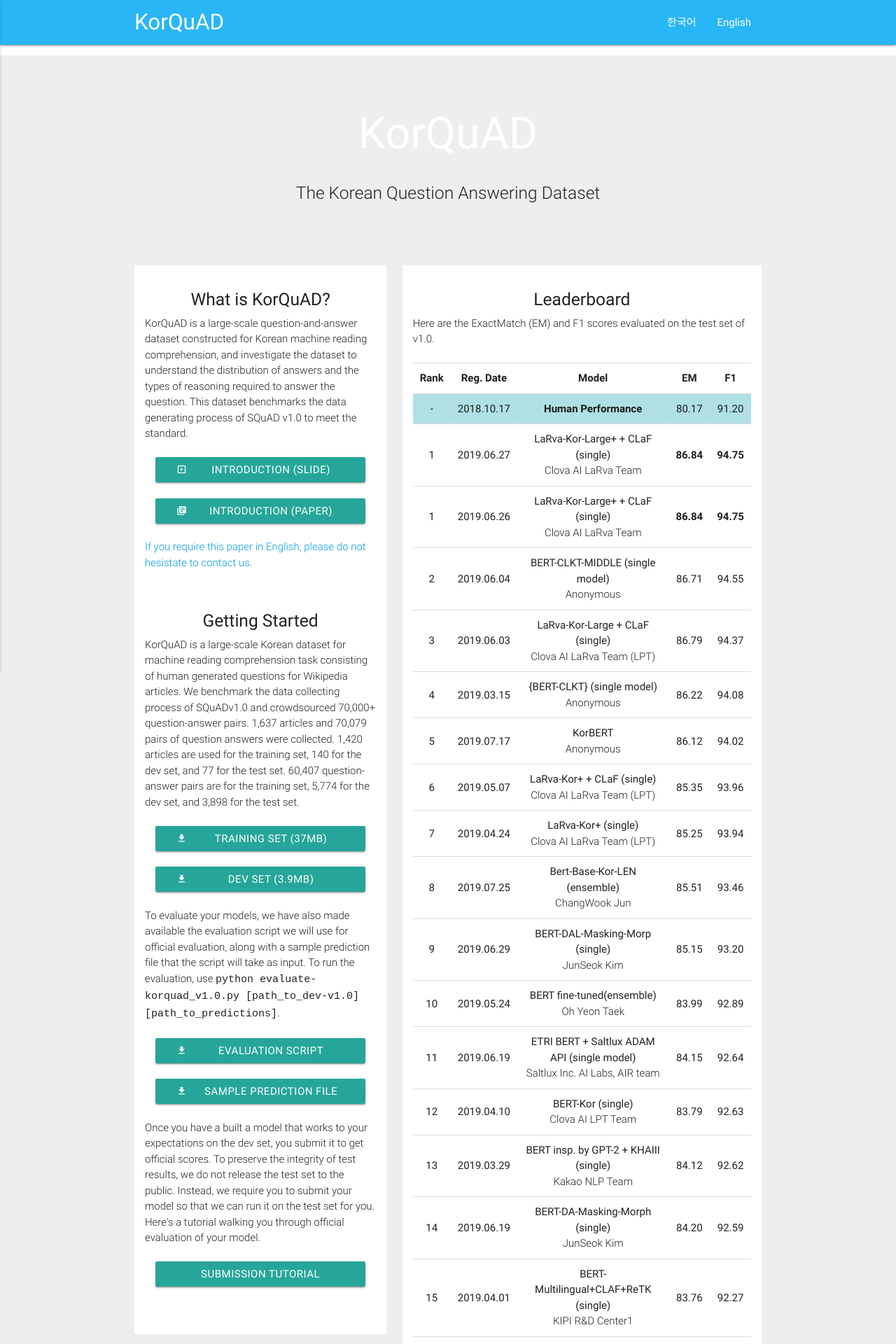
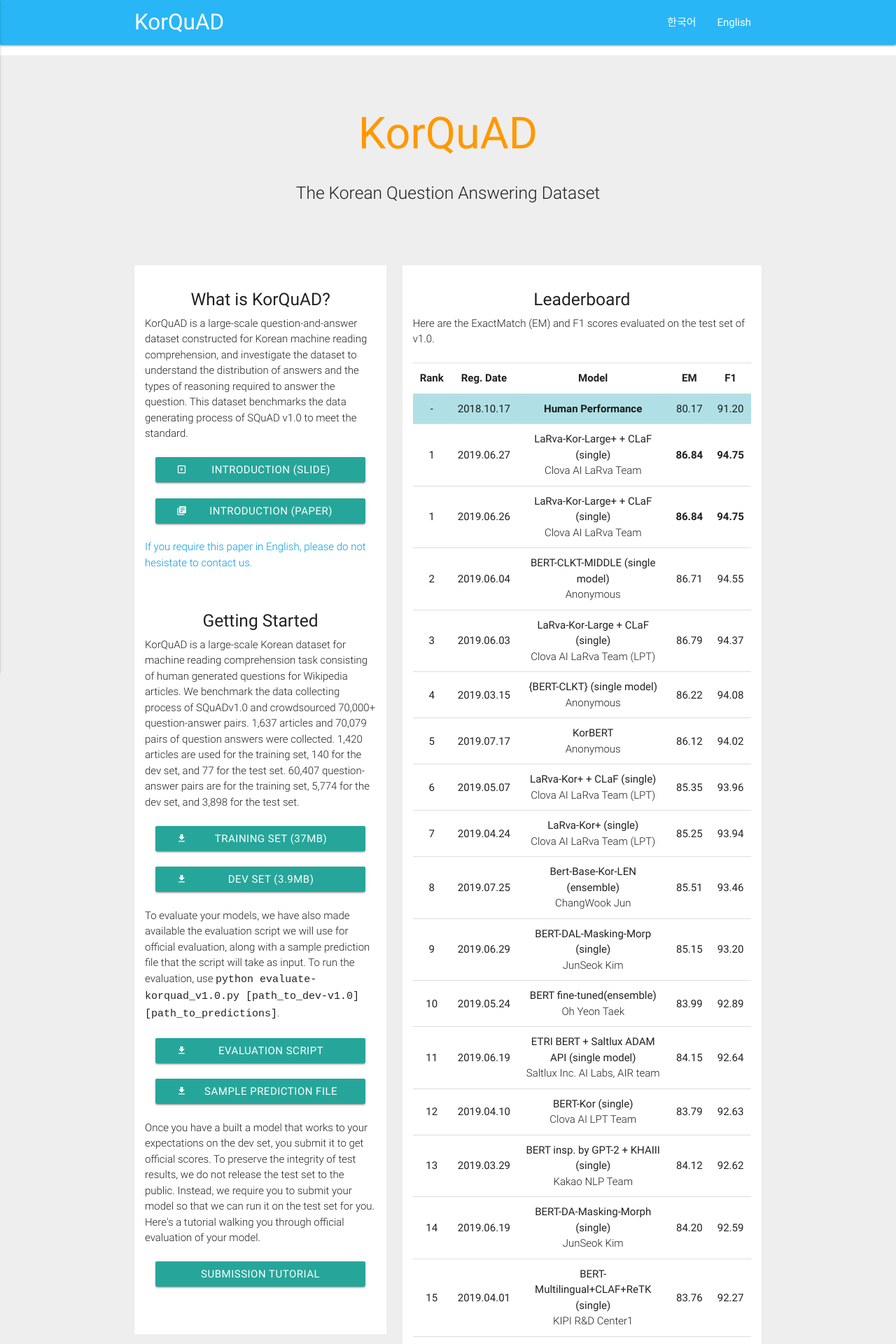
Before and after one commit to korquad/korquad.github.io, a Jekyll site: the page built from category/index_english.html, in a window 1280 px wide. Shown: the top 1920 px of the page at 70% size. Built offline with Jekyll 4.4.1, drawn with Linux system fonts in a browser that asks for light colours.

Commit message:
Update index_english.html

```diff
--- a/category/index_english.html
+++ b/category/index_english.html
@@ -47,7 +47,7 @@
           <div style="background-color : yellow accent-4">
     <div class="container">
       <br><br>
-      <h1 class="header center white-text">KorQuAD</h1>
+      <h1 class="header center orange-text">KorQuAD</h1>
       <div class="row center">
         <h5 class="header col s12 light"><p>The Korean Question Answering Dataset</p>
 </h5>
```
